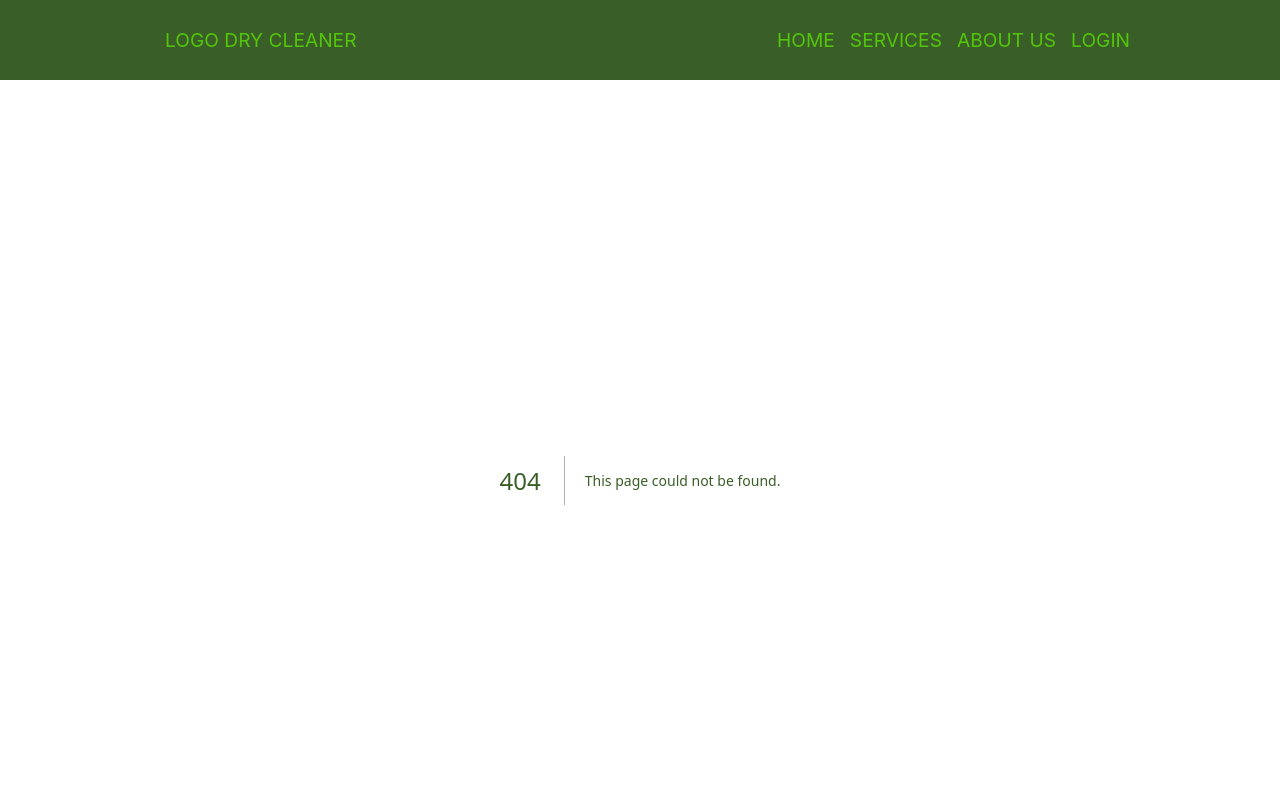
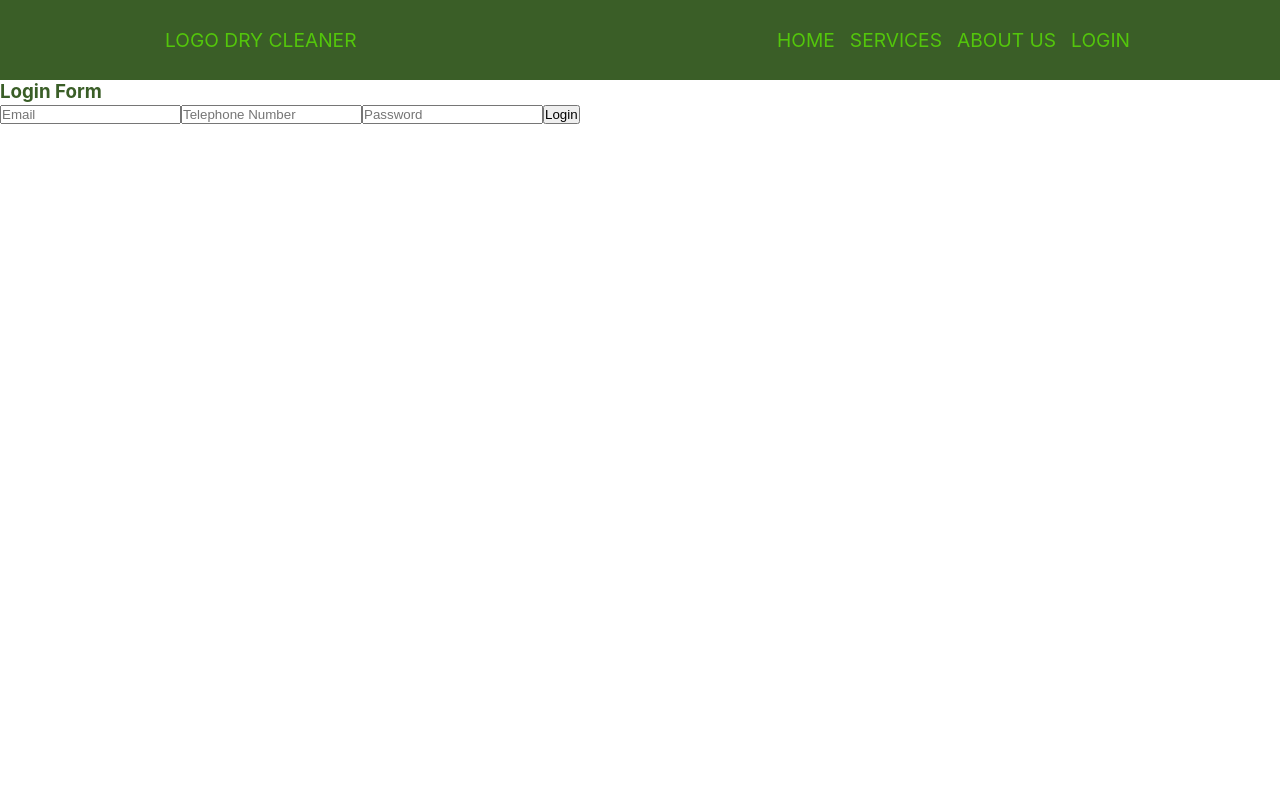
Before and after one commit to DibaKarimi/drycleaner, a Next.js app: page /signin in a window 1280 px wide. Before the commit this address had no page. Shown: the top 800 px of the page. Built offline with nearby package versions, Linux system fonts and the light colour scheme; no server answers.

Commit message:
add signin&login&session

```diff
--- /dev/null
+++ b/components/templates/SinginPage.js
@@ -0,0 +1,52 @@
+import { signIn, useSession } from "next-auth/react";
+import { useRouter } from "next/router";
+import { useState, useEffect } from "react";
+
+function SignIn() {
+  const [email, setEmail] = useState("");
+  const [password, setPassword] = useState("");
+  const [telephone, setTelephone] = useState("");
+
+  const { data, status } = useSession();
+  console.log({ data, status });
+  const router = useRouter();
+
+  useEffect(() => {
+    if (status === "authenticated") router.replace("./");
+  }, [status]);
+
+  const loginHandler = async () => {
+    const res = await signIn("credentials", {
+      email,
+      password,
+      redirect: false,
+    });
+    if (!res.error) router.replace("./");
+  };
+  return (
+    <div>
+      <h3>Login Form</h3>
+      <input
+        type="text"
+        placeholder="Email"
+        value={email}
+        onChange={(e) => setEmail(e.target.value)}
+      />
+      <input
+        type="text"
+        placeholder="Telephone Number"
+        value={telephone}
+        onChange={(e) => setTelephone(e.target.value)}
+      />
+      <input
+        type="password"
+        placeholder="Password"
+        value={password}
+        onChange={(e) => setPassword(e.target.value)}
+      />
+      <button onClick={loginHandler}>Login</button>
+    </div>
+  );
+}
+
+export default SignIn;
--- /dev/null
+++ b/pages/signin/index.js
@@ -0,0 +1,7 @@
+import Signin from "../../components/templates/SinginPage";
+
+function signin() {
+  return <SigninPage />;
+}
+
+export default Signin;
```
Also changed, not shown: pages/index.tsx (+14 -0 lines), 1 other file (tests, documents, lock files or other folders).
